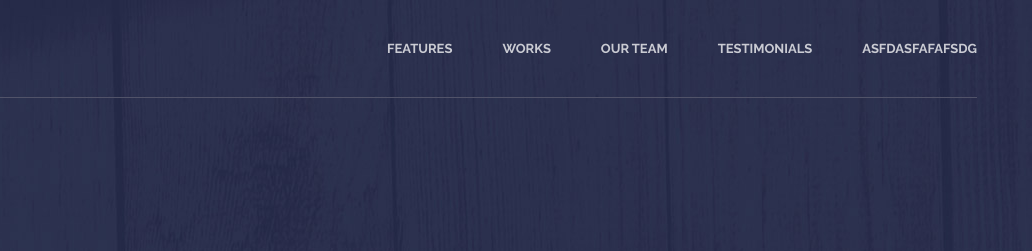
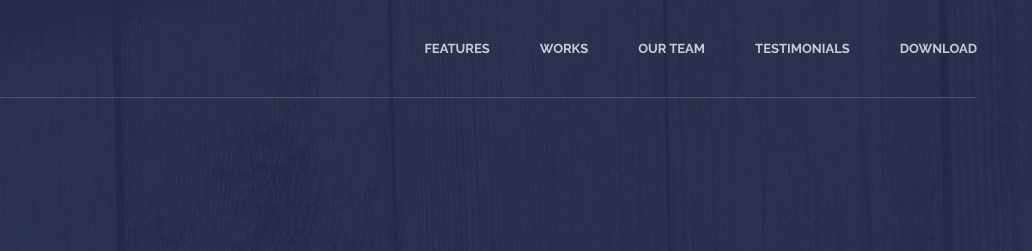
Before and after one commit to KSaleiko/Web_Lessons, a plain HTML site: page index.html in a window 1280 px wide. Shown: the top 251 px of the page, 248-1280 px from the left. Drawn offline with nearby package versions, Linux system fonts and the light colour scheme.

Commit message:
Revert "Rename download button"
This reverts commit f10345ad3068470cc522aff0f1902bc201455045.

```diff
--- a/index.html
+++ b/index.html
@@ -91,7 +91,7 @@
 						<a class="nav__link" href="#" data-scroll="#works"> Works </a>
 						<a class="nav__link" href="#" data-scroll="#team"> Our Team </a>
 						<a class="nav__link" href="#" data-scroll="#reviews"> Testimonials </a>
-						<a class="nav__link" href="#" data-scroll="#download"> asfdasfafafsdg </a>
+						<a class="nav__link" href="#" data-scroll="#download"> Download </a>
 					</nav>
 
 					<!-- Меню в виде бургера (полосочек в столбик) -->
```
